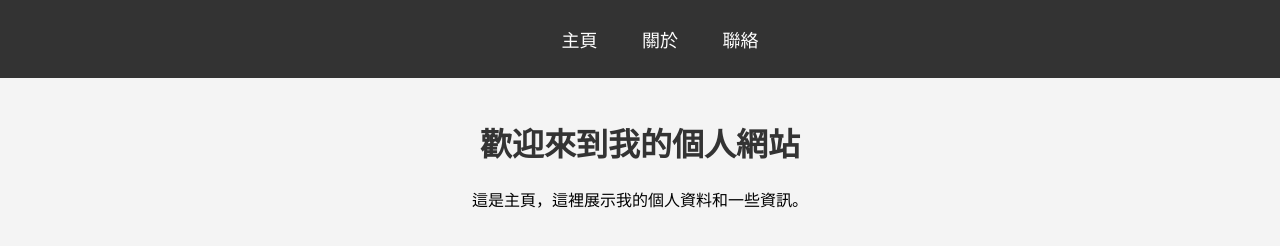
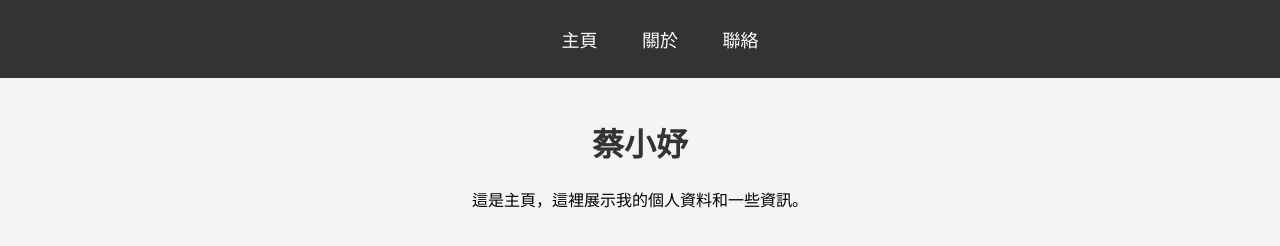
Before and after one commit to yu0209/w0, a plain HTML site: page index.html in a window 1280 px wide. Drawn offline with Linux system fonts and the light colour scheme.

Commit message:
改名字

```diff
--- a/index.html
+++ b/index.html
@@ -17,7 +17,7 @@
         </nav>
     </header>
     <main>
-        <h1>歡迎來到我的個人網站</h1>
+        <h1>蔡小妤</h1>
         <p>這是主頁，這裡展示我的個人資料和一些資訊。</p>
     </main>
 </body>
```
